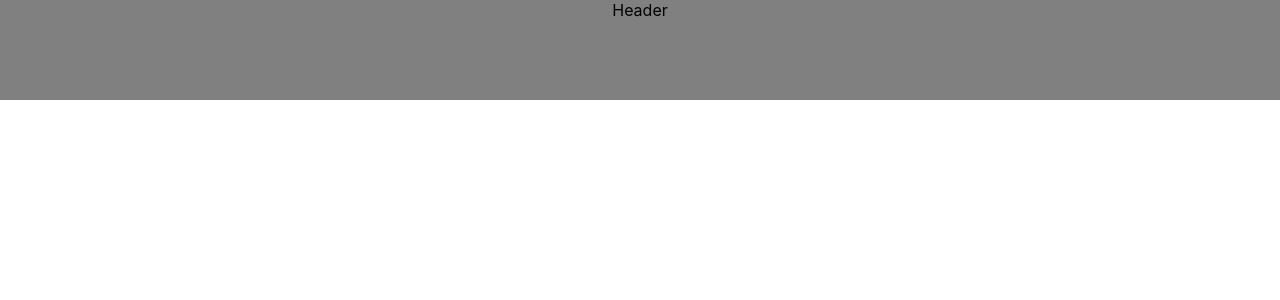
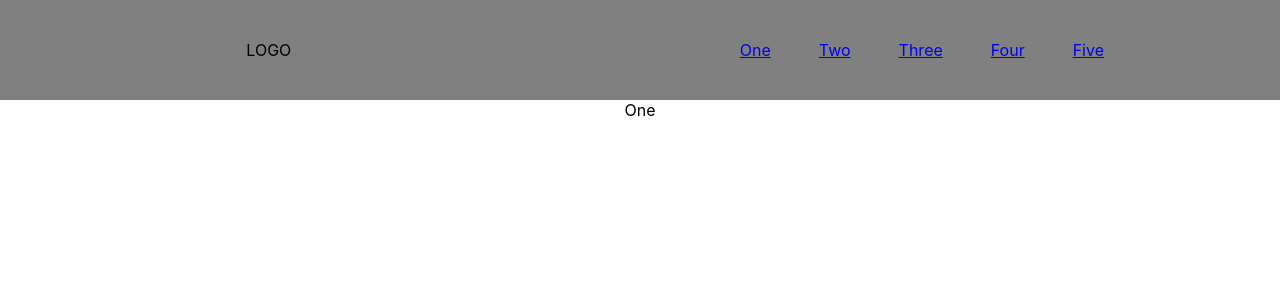
Before and after one commit to nickhericks/songkickio, a React (Create React App) app: page / in a window 1280 px wide. Shown: the top 300 px of the page. Built offline with nearby package versions, Linux system fonts and the light colour scheme.

Commit message:
Add Header flexbox styling

```diff
--- a/src/components/Five.js
+++ b/src/components/Five.js
@@ -0,0 +1,9 @@
+import React, { Component } from "react";
+
+class Five extends Component {
+  render() {
+    return <div>Five</div>;
+  }
+}
+
+export default Five;
--- a/src/components/Four.js
+++ b/src/components/Four.js
@@ -0,0 +1,9 @@
+import React, { Component } from "react";
+
+class Four extends Component {
+  render() {
+    return <div>Four</div>;
+  }
+}
+
+export default Four;
--- a/src/components/Header.js
+++ b/src/components/Header.js
@@ -1,16 +1,43 @@
 import React, { Component } from "react";
+import { NavLink } from 'react-router-dom';
 
 
 class Header extends Component {
   render() {
     return (
-			<header>
-				<div>
-					Header
-				</div>
+      <header>
+        <div className="header-container contain-960">
+          <div className="logo-container">LOGO</div>
 
-
-			</header>
+          <ul className="nav-container">
+            <li className="nav-btn">
+              <NavLink to="/" activeClassName="">
+                One
+              </NavLink>
+            </li>
+            <li className="nav-btn">
+              <NavLink to="/two" activeClassName="">
+                Two
+              </NavLink>
+            </li>
+            <li className="nav-btn">
+              <NavLink to="/three" activeClassName="">
+                Three
+              </NavLink>
+            </li>
+            <li className="nav-btn">
+              <NavLink to="/four" activeClassName="">
+                Four
+              </NavLink>
+            </li>
+            <li className="nav-btn">
+              <NavLink to="/five" activeClassName="">
+                Five
+              </NavLink>
+            </li>
+          </ul>
+        </div>
+      </header>
     );
   }
 }
--- a/src/components/Three.js
+++ b/src/components/Three.js
@@ -0,0 +1,9 @@
+import React, { Component } from "react";
+
+class Three extends Component {
+  render() {
+    return <div>Three</div>;
+  }
+}
+
+export default Three;
--- a/src/components/Two.js
+++ b/src/components/Two.js
@@ -0,0 +1,9 @@
+import React, { Component } from "react";
+
+class Two extends Component {
+  render() {
+    return <div>Two</div>;
+  }
+}
+
+export default Two;
--- a/src/index.css
+++ b/src/index.css
@@ -1,5 +1,47 @@
+
+/* * {outline: 1px solid red !important;} */
+
+
+
+/*
+Block elements will have padding and border
+included in the element's total width and height
+*/
+* {
+	-webkit-box-sizing: border-box;
+	-moz-box-sizing: border-box;
+	-ms-box-sizing: border-box;
+	box-sizing: border-box;
+}
+
+/*
+Make HTML 5 elements display block-level for consistent styling
+*/
+header,
+section,
+footer,
+aside,
+nav,
+main,
+article,
+figure,
+figcaption {
+  display: block;
+}
+
+/*
+Prevent images and other objects from overflowing parent
+*/
+img,
+embed,
+object,
+video {
+  max-width: 100%;
+}
+
 body {
-  margin: 0;
+	margin: 0;
+	padding: 0;
   font-family: -apple-system, BlinkMacSystemFont, "Segoe UI", "Roboto", "Oxygen",
     "Ubuntu", "Cantarell", "Fira Sans", "Droid Sans", "Helvetica Neue",
     sans-serif;
@@ -12,13 +54,47 @@ code {
     monospace;
 }
 
+.contain-960 {
+  max-width: 960px;  /* set to 960px or 1200px */
+  margin: 0 auto;
+}
+
+
+
 header {
 	height: 100px;
 	background-color: grey;
-	position: fixed;
-	top: 0;
+	position: static;
 	width: 100vw;
 }
+
+.header-container {
+	height: 100%;
+	display: flex;
+	justify-content: space-between;
+	align-items: center;
+	padding: 1rem;
+}
+
+div.logo-container {
+	flex-basis: 20%;
+}
+
+ul.nav-container {
+	flex-basis: 70%;
+
+	display: flex;
+	justify-content: flex-end;
+
+  list-style-type: none;
+  margin: 0;
+  padding: 0;
+}
+
+li.nav-btn {
+	padding-left: 3rem;
+}
+
 
 .page {
 	height: 1000px;
@@ -35,10 +111,22 @@ header {
   }
 
 	header {
-		top: auto;
+		position: fixed;
 		bottom: 0;
 	}
 
+	ul.nav-container {
+		flex-basis: 100%;
+		justify-content: space-evenly;
+	}
 
+	li.nav-btn {
+		padding-left: 0;
+	}
+
+	/* Hide logo in mobile header */
+	.logo-container {
+		display: none;
+	}
 
 }
```
